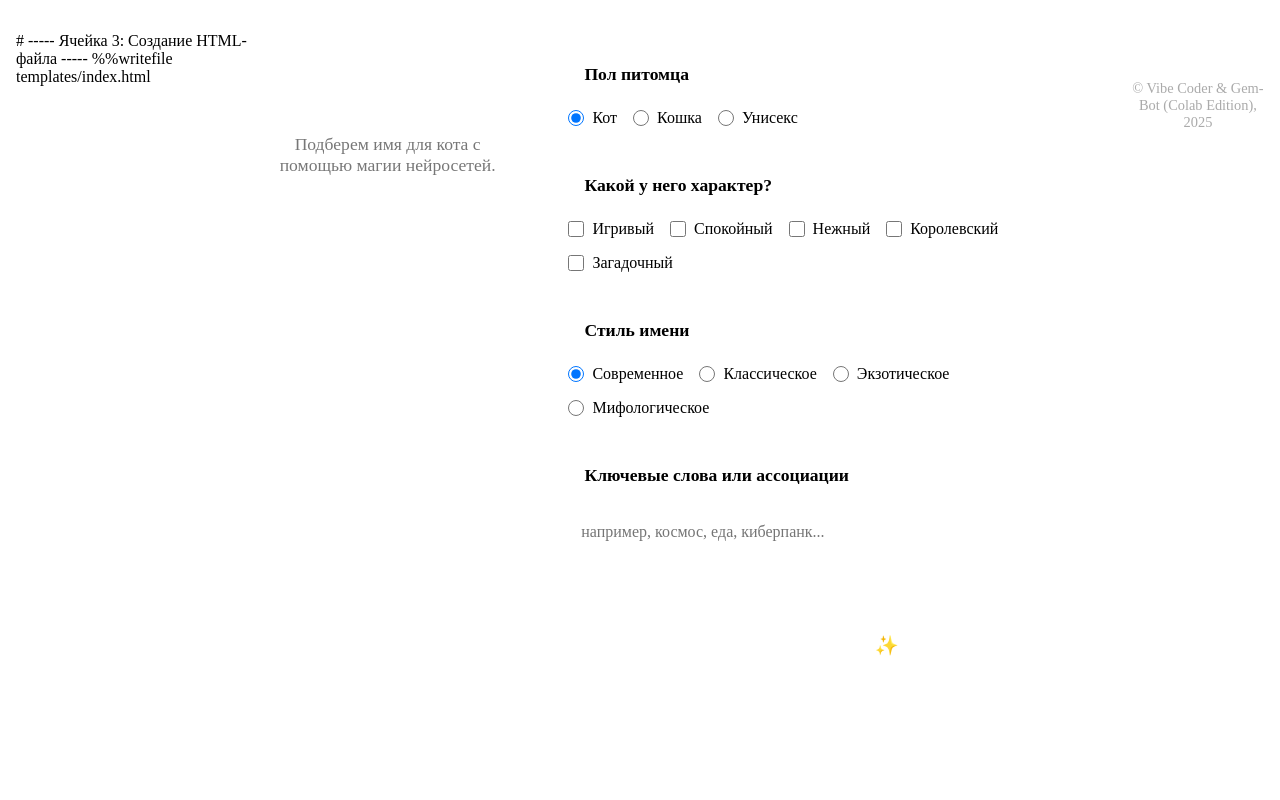
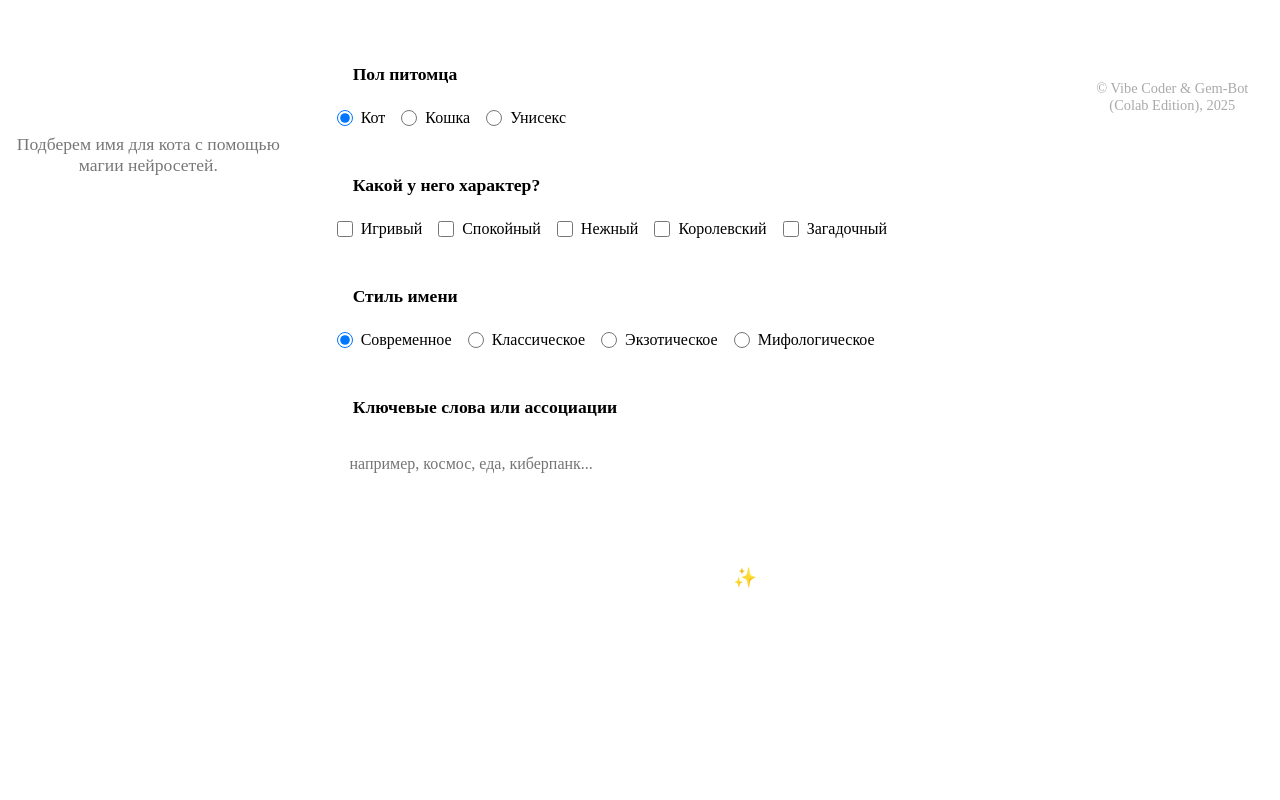
Before and after one commit to selfmade170/vibe-pet-names-ai, a Flask app: page / in a window 1280 px wide. Run offline with Flask 3, Linux system fonts and the light colour scheme.

Commit message:
Update index.html

```diff
--- a/templates/index.html
+++ b/templates/index.html
@@ -1,5 +1,3 @@
-# ----- Ячейка 3: Создание HTML-файла -----
-%%writefile templates/index.html
 <!DOCTYPE html>
 <html lang="ru">
 <head>
```
